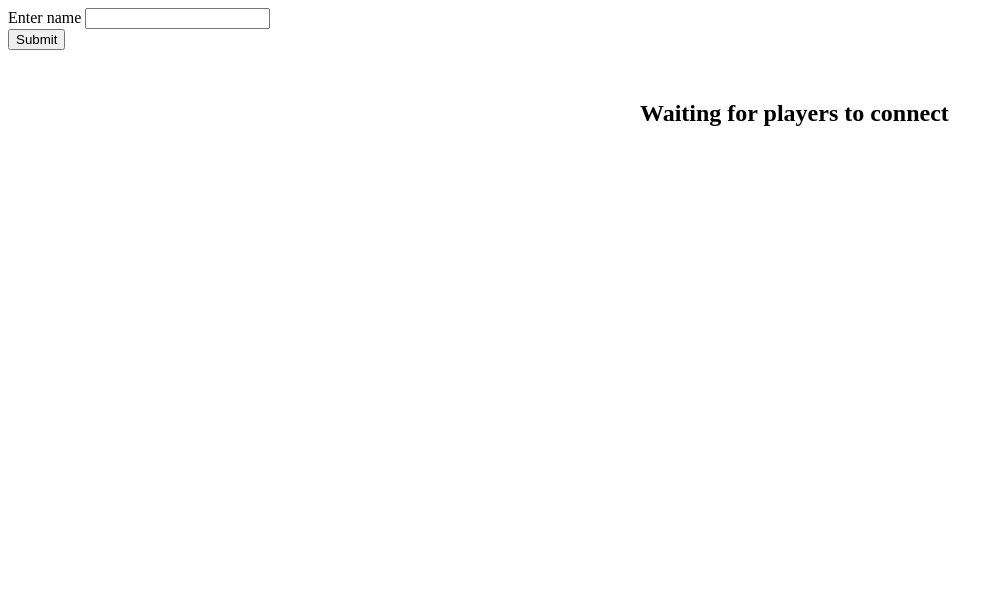
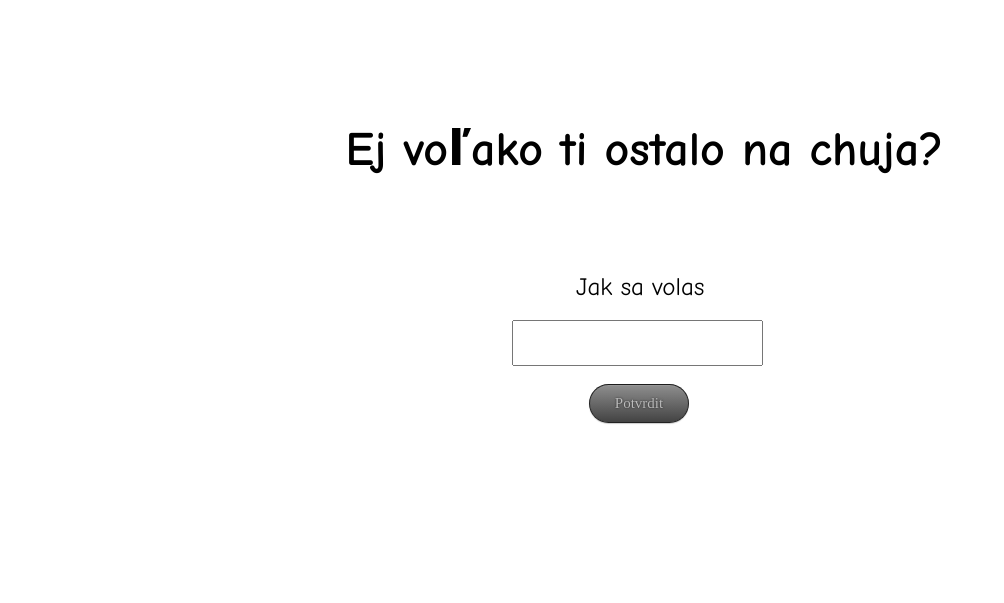
Before and after one commit to tandemcat387536/chuj, a website: page public/index.html in a window 1280 px wide. Shown: the whole page, without its empty margins (0-1004 px from the left). Drawn offline with nearby package versions, Linux system fonts and the light colour scheme; no server answers.

Commit message:
- added welcome message, also positioned input and submit button to the middle of the screen

```diff
--- a/public/index.html
+++ b/public/index.html
@@ -8,14 +8,14 @@
     <link href="style.css" rel="stylesheet"/>
 
     <!-- <button type="button" class="center" id="start"> Zacni hru </button> -->
-    <label id="nameLabel"> Enter name </label>
-    <input type="text" id="name" name="username" required><br>
-    <button type="button" id="nameButton" onclick=playerName(event)>Submit</button>
+    <label id="nameLabel" class="nameLabel"> Jak sa volas </label>
+    <input type="text" id="name" name="username" class="nameInput" required><br>
+    <button type="button" id="nameButton" class="button lightGrey rounded" onclick=playerName(event)>Potvrdit</button>
 
     <button type="button" class="takeDeck" id="takeDeck"> Zober karty </button>
 
     <div class="msg">
-        <h2 id="msg"> Waiting for players to connect</h2>
+        <h2 id="msg"> Ej voľako ti ostalo na chuja? </h2>
     </div>
 
 
--- a/public/style.css
+++ b/public/style.css
@@ -1,3 +1,83 @@
+.nameLabel {
+    position: absolute;
+    font-family: "Comic Sans MS", cursive, sans-serif;
+    font-size: 25px;
+    top: 34%;
+    left: 45%;
+}
+
+.nameInput{
+    position: absolute;
+    font-size: 20px;
+    width: 19%;
+    height: 5%;
+    top: 40%;
+    left: 40%;
+    z-index: 99999;
+}
+
+.button {
+    position: absolute;
+    top: 48%;
+    left: 46%;
+    z-index: 8888;
+    display: inline-block;
+    vertical-align: top;
+    padding: 10px 25px;
+    transition: all .1s;
+    font-family: inherit;
+    cursor: pointer;
+    font-size: 15px;
+    color: #111;
+    text-align: center;
+    text-decoration: none;
+    text-shadow: 0 0 2px rgba(255, 255, 255, 1);
+    background-color: #ccc;
+    background-clip: padding-box;
+    border: 1px solid;
+    border-color: #202020 #1a1a1a #111;
+    border-radius: 2px;
+    background-image: -webkit-linear-gradient(top, #efefef, #777);
+    background-image: -moz-linear-gradient(top, #efefef, #777);
+    background-image: -o-linear-gradient(top, #efefef, #777);
+    background-image: linear-gradient(to bottom, #efefef, #777);
+    -webkit-box-shadow: inset 0 1px rgba(255, 255, 255, 0.09), 0 1px 1px rgba(0, 0, 0, 0.3);
+    box-shadow: inset 0 1px rgba(255, 255, 255, 0.09), 0px 1px 1px rgba(0, 0, 0, 0.2);
+}
+.button:hover {
+    background-color: #aaaaaa;
+    background-image: -webkit-linear-gradient(top, #ccc, #555);
+    background-image: -moz-linear-gradient(top, #ccc, #555);
+    background-image: -o-linear-gradient(top, #ccc, #555);
+    background-image: linear-gradient(to bottom, #ccc, #555);
+}
+.button:active, .button.active {
+    background-color: #b42f32;
+    border-color: #1c1c1c #202020 #222;
+    -webkit-box-shadow: inset 0 2px 4px rgba(0, 0, 0, 0.3), 0 1px rgba(255, 255, 255, 0.09);
+    box-shadow: inset 0 2px 4px rgba(0, 0, 0, 0.3), 0 1px rgba(255, 255, 255, 0.09);
+}
+
+.rounded {border-radius:100em;}
+
+.lightGrey {
+    color: #bbb;
+    text-shadow: 0 0 2px rgba(0, 0, 0, .7);
+    background-color: #303030;
+    border-color: #1c1c1c #202020 #222;
+    background-image: -webkit-linear-gradient(top, #8e8e8e, #434343);
+    background-image: -moz-linear-gradient(top, #8e8e8e, #434343);
+    background-image: -o-linear-gradient(top, #8e8e8e, #434343);
+    background-image: linear-gradient(to bottom, #8e8e8e, #434343);
+}
+.lightGrey:hover {
+    background-color: #313131;
+    background-image: -webkit-linear-gradient(top, #7b7b7b, #2a2a2a);
+    background-image: -moz-linear-gradient(top, #7b7b7b, #2a2a2a);
+    background-image: -o-linear-gradient(top, #7b7b7b, #2a2a2a);
+    background-image: linear-gradient(to bottom, #7b7b7b, #2a2a2a);
+}
+
 .yourTurn {
     display: none;
 }
@@ -142,7 +222,9 @@
 
 .msg {
     position: absolute;
-    left: 50%;
+    font-family: "Comic Sans MS", cursive, sans-serif;
+    font-size: 32px;
+    left: 27%;
     top: 10%;
 }
 
```
